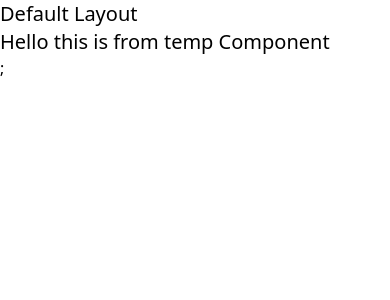
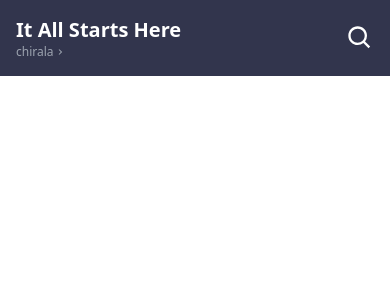
Before and after one commit to Phaneendrakumar9/Book-My-Show-Clone, a React (Create React App) app: page / in a window 390 px wide. Shown: the top 300 px of the page. Built offline with nearby package versions, Linux system fonts and the light colour scheme; the HTML template or start-up script is replaced by a standard one.

Commit message:
Added Navbar

```diff
--- a/package.json
+++ b/package.json
@@ -9,6 +9,7 @@
     "@testing-library/user-event": "^12.8.3",
     "react": "^17.0.2",
     "react-dom": "^17.0.2",
+    "react-icons": "^4.2.0",
     "react-router-dom": "^5.2.0",
     "react-scripts": "4.0.3",
     "web-vitals": "^1.1.2"
--- /dev/null
+++ b/src/components/Navbar/navbar.component.jsx
@@ -0,0 +1,48 @@
+import React from "react";
+import {BiChevronRight,BiSearch} from "react-icons/bi";
+
+const NavSm=()=>{
+    return (
+        <>
+        <div className="text-white flex justify-between items-center">
+            <div>
+            <h3 className="text-xl font-bold">It All Starts Here</h3>
+            <span className="text-gray-400 text-xs flex items-center">chirala <BiChevronRight/> </span>
+            </div>
+            <div className="w-7 h-7">
+                <BiSearch className="w-full h-full"/>
+            </div>
+        </div>
+        </>
+    );
+};
+const NavMd=()=>{
+    return (
+  <div className="w-full flex items-center gap-3 bg-white px-3 py-2 rounded-md">
+   <BiSearch/>
+   <input type="search" className="w-full bg-transparent border-none focus:outline-none" placeholder="Search for Movies,Events,Plays,Sports,Activity"/>
+  </div>
+    );
+};
+const NavLg=()=>{};
+
+
+const Navbar=()=>{
+ return <>
+    <nav className="bg-bms-700 p-4">
+     <div className="md:hidden">
+         {/*Mobile Screen*/}
+         <NavSm/>
+     </div>
+     <div className="hidden md:flex lg:hidden">
+         {/*Tab Screen*/}
+         <NavMd/>
+     </div>
+     <div className="hidden lg:flex">
+         {/*PC Screen*/}
+     </div>
+ </nav>
+ </>
+};
+
+export default Navbar;
--- a/src/layouts/Default.layout.jsx
+++ b/src/layouts/Default.layout.jsx
@@ -1,10 +1,13 @@
 import React from "react";
-const DefaultLayout=(props)=>{
+
+//Components
+import Navbar from "../components/Navbar/navbar.component";
+
+const DefaultLayout=()=>{
     return (
-        <div>
-            <h1 className="text-xl">Default Layout</h1>
-            {props.children};
-        </div>
+        <>
+            <Navbar/>
+        </>
     );
 };
 export default DefaultLayout;
--- a/tailwind.config.js
+++ b/tailwind.config.js
@@ -2,7 +2,22 @@ module.exports = {
   purge: ['./src/**/*.{js,jsx,ts,tsx}', './public/index.html'],
   darkMode: false, // or 'media' or 'class'
   theme: {
-    extend: {},
+    extend: {
+      colors:{
+        bms:{
+  50: '#efeffd',
+  100: '#d1d2e4',
+  200: '#b2b4cd',
+  300: '#9396b8',
+  400: '#7578a2',
+  500: '#5c5f89',
+  600: '#474a6b',
+  700: '#32354d',
+  800: '#1d1f30',
+  900: '#070b16',
+}
+      }
+    },
   },
   variants: {
     extend: {},
```
Also changed, not shown: 1 other file (tests, documents, lock files or other folders).
